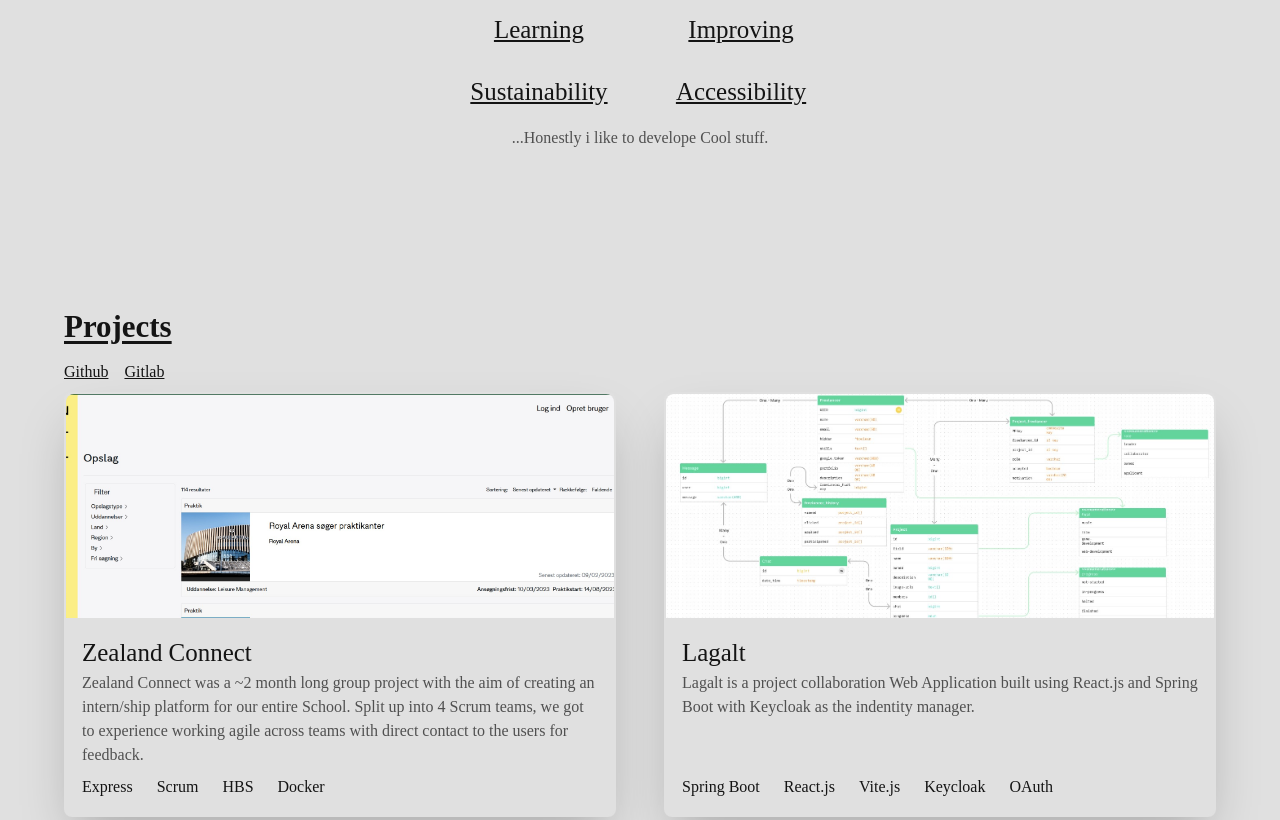
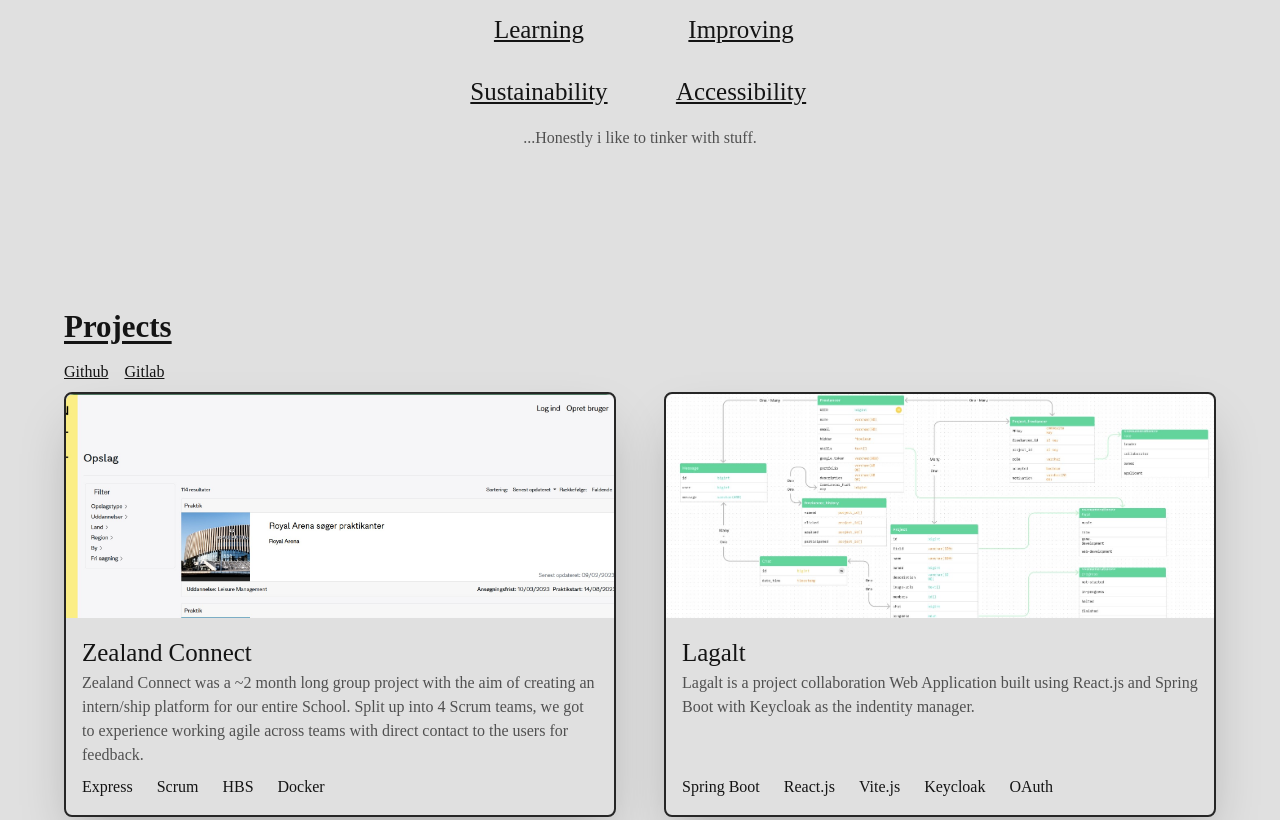
Before and after one commit to BilleLind/Portfolio, an Astro site: page / in a window 1280 px wide. Shown: the part 260-1080 px from the top of the page. Built offline with nearby package versions, Linux system fonts and the light colour scheme; Astro itself is replaced by a stand-in of ours.

Commit message:
Astro upgrade + minor css change

```diff
--- a/package.json
+++ b/package.json
@@ -11,10 +11,10 @@
     "astro": "astro"
   },
   "dependencies": {
-    "@astrojs/mdx": "^0.14.0",
-    "astro": "^2.6.4",
+    "@astrojs/mdx": "^1.1.2",
+    "astro": "^3.3.0",
     "astro-icon": "^0.8.1",
-    "autoprefixer": "^10.4.14",
+    "autoprefixer": "^10.4.16",
     "cssnano": "^5.1.15"
   }
 }
--- a/src/components/ProjectCard.astro
+++ b/src/components/ProjectCard.astro
@@ -37,7 +37,7 @@ const { image, link, title, description, tags, state } = Astro.props
 	a {
 		border-radius: 0.5rem;
 		box-shadow: 0 25px 50px -12px rgb(0 0 0 / 0.25);
-		border: 2px solid;
+		border: 2px solid hsl(var(--dark-card));
 		cursor: pointer;
 		transition: all;
 		transition-duration: 300ms;
--- a/src/pages/index.astro
+++ b/src/pages/index.astro
@@ -16,7 +16,7 @@ const pageTitle = "Anders' Portfolio"
 			<a href="" class="link" title="" aria-label="">Sustainability</a>
 			<a href="" class="link" title="" aria-label="">Accessibility</a>
 		</div>
-		<p class="text-faded mt-4">...Honestly i like to develope Cool stuff.</p>
+		<p class="text-faded mt-4">...Honestly i like to tinker with stuff.</p>
 	</section>
 	<section class="my-40 mx-auto" id="projects">
 		<h2 class="text-xl font-bold underline underline-offset mb-4">Projects</h2>
```
Also changed, not shown: pnpm-lock.yaml.
